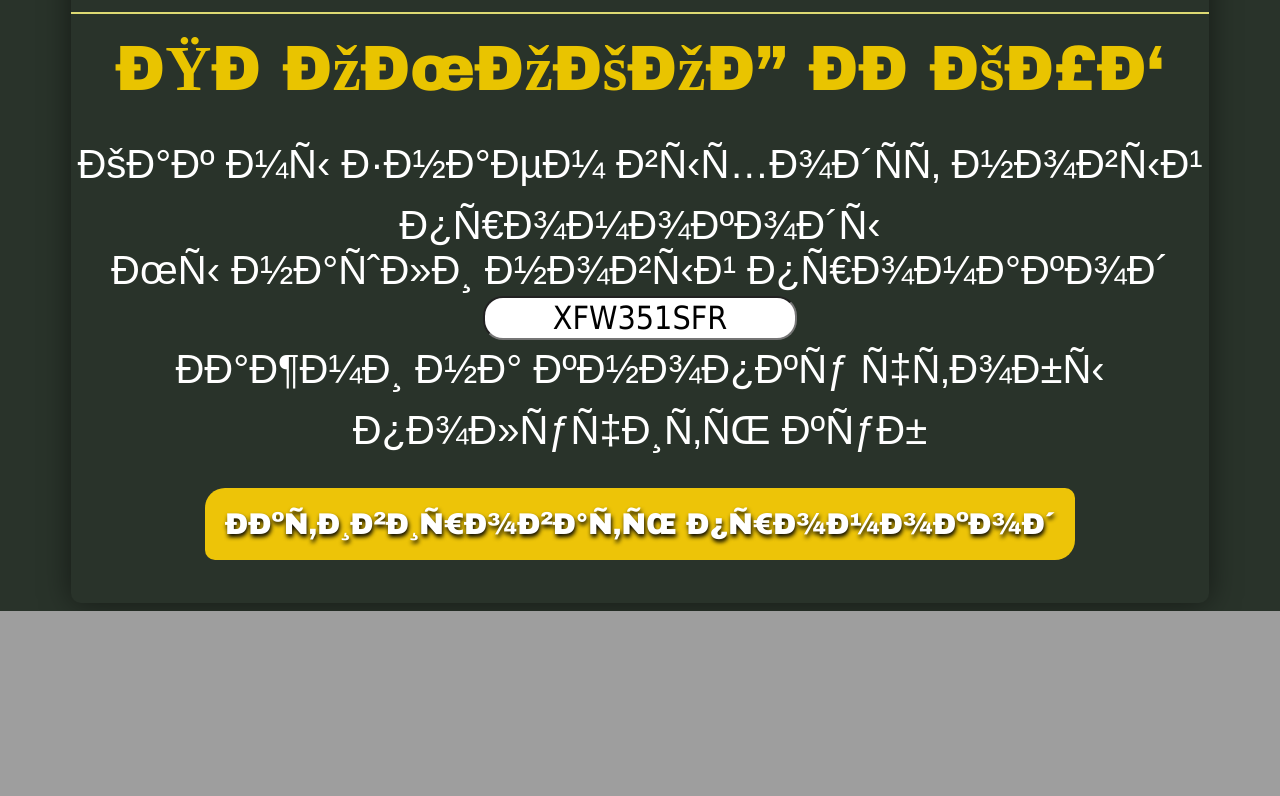
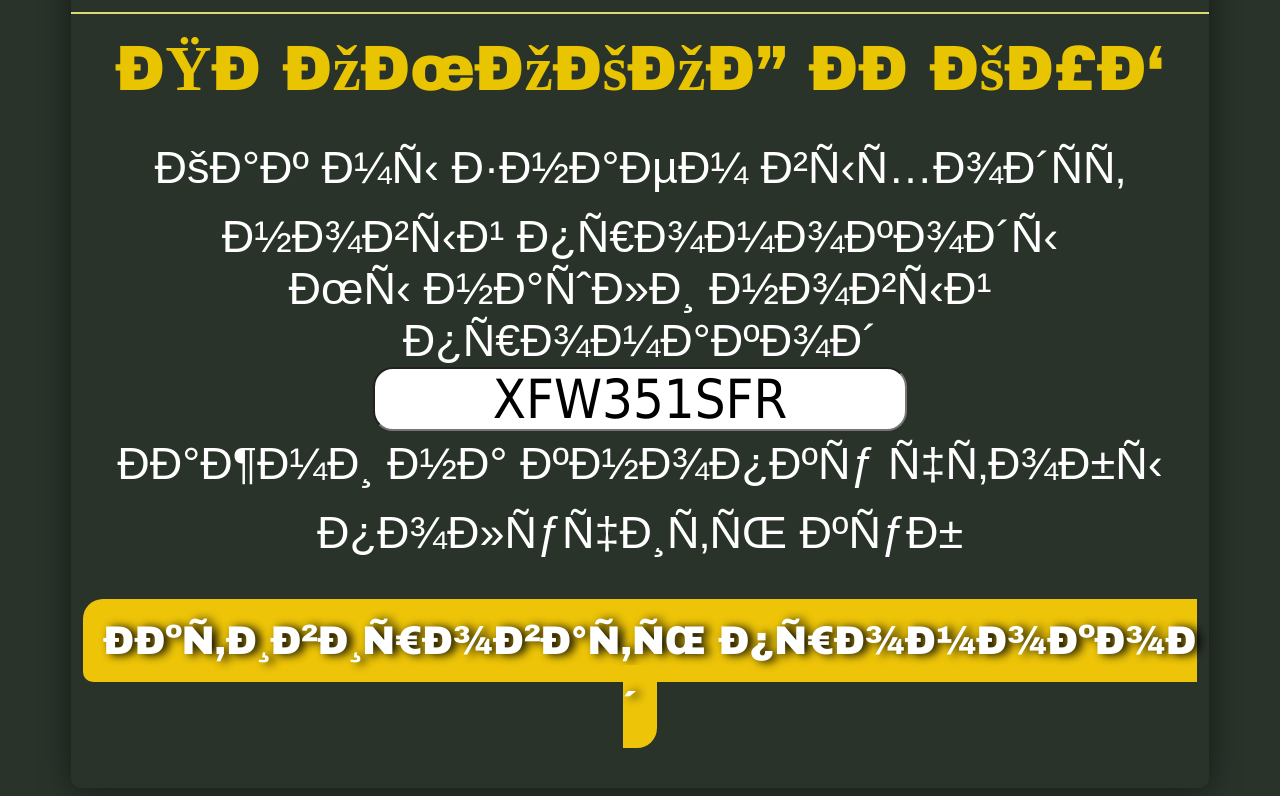
Before and after one commit to play-ff/play-ff.github.io, a PHP site: page / in a window 1280 px wide. Shown: the part 2036-2832 px from the top of the page. Before the commit the page ends 2647 px from the top, so only its background shows below. Run offline with PHP 8.4, Linux system fonts and the light colour scheme; some libraries are stand-ins or nearby versions.

Commit message:
Update style.css

```diff
--- a/css/style.css
+++ b/css/style.css
@@ -62,7 +62,7 @@
 
 #cont_2 {
 	color: white;
-	font-size: 40px;
+	font-size: 45px;
 	font-family: arial;
 	padding: 5px;
 }
@@ -75,23 +75,23 @@
 }
 
 #knopka {
-	font-size: 30px;
+	font-size: 40px;
 	color: white;
 	text-decoration: none;
 	padding: 20px;
 	font-family: arial black;
 	background-color: #EDC408;
 	border-radius: 20px 10px;
-	text-shadow: black 1px 3px 4px;
+	text-shadow: black 5px 1px 10px;
 }
 
 input[type="text"] {
 	color: black;
-	padding: 5px;
-	font-size: 0.8em;
+	padding: 15px;
+	font-size: 1.2em;
 	text-align: center;
 	font-family: tahoma;
-	width: 300px;
+	width: 500px;
 	height: 30px;
 	border-radius: 20px;
 	text-decoration: none;
```
